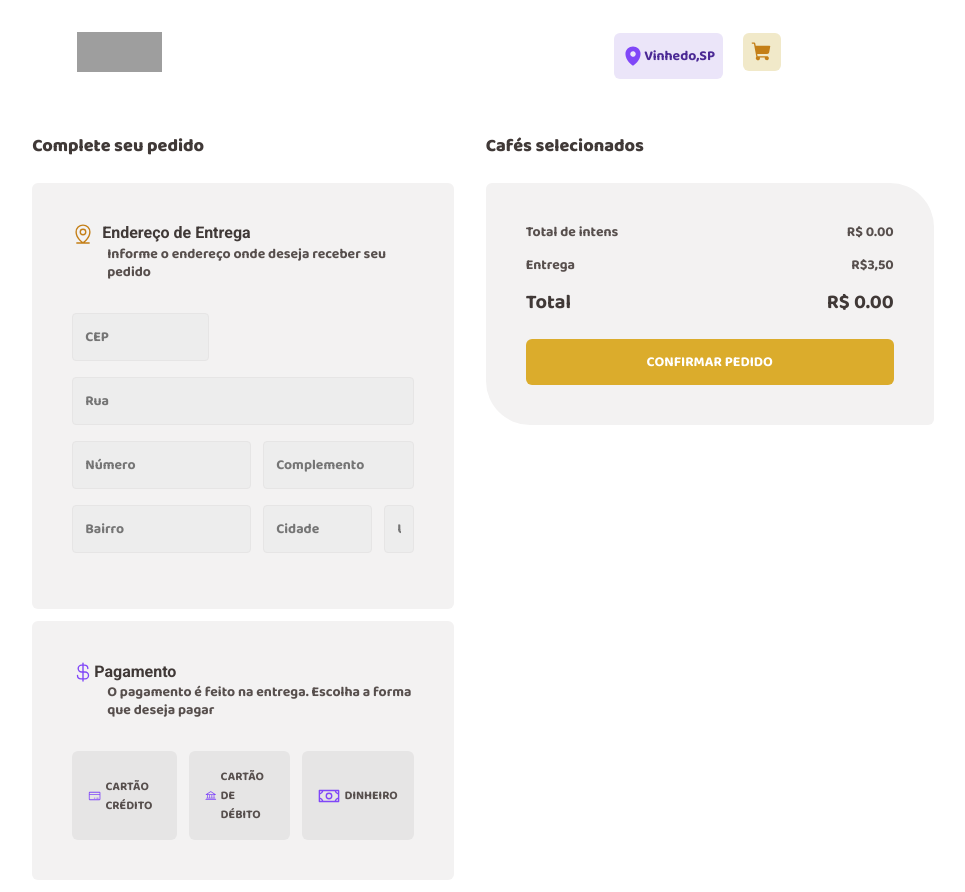
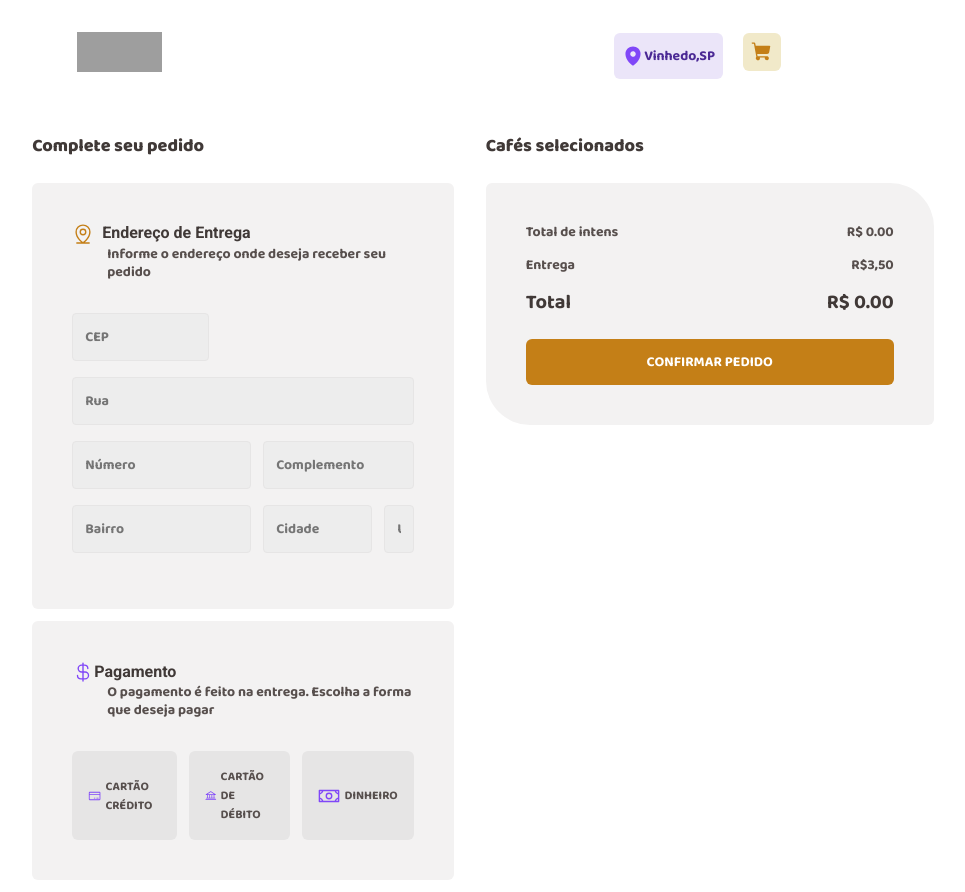
Before and after one commit to MilaPinheiro/Coffee_Delivery, a React (Vite) app: page /checkout in a window 1280 px wide. In both pictures the pointer is over the button "CONFIRMAR PEDIDO". Shown: the whole page, without its empty margins (211-1176 px from the left). Built offline with nearby package versions, Linux system fonts and the light colour scheme; grey boxes are pictures that could not be loaded.

Commit message:
update styles

```diff
--- a/src/components/CardsSelect/cardsSelect.module.css
+++ b/src/components/CardsSelect/cardsSelect.module.css
@@ -120,6 +120,10 @@
       display: flex;
   }
 
+  .cardRemove span:hover {
+    background: var(--base-hover, #D7D5D5);
+  }
+
   .trash {
       width: 20px;
       height: 20px;
@@ -182,3 +186,7 @@
     border: none;
     width: 100%;
 }
+
+.buttonOrder:hover{
+    background: var(--brand-yellow-dark, #C47F17);
+}
--- a/src/components/Coffee/index.jsx
+++ b/src/components/Coffee/index.jsx
@@ -29,7 +29,7 @@ export function Coffee({id, name, description, tags, image, price, onSelectCoffe
             <div className={styles.coffeeCardBox2}>
               <p className={styles.coffeeCardBox2P1}><span className={styles.money}>R$</span>{price}</p>
               <p className={styles.coffeeCardBox2P2}><img src={IconPurple1} />1 <img src={IconPurple2}/></p>
-              <button onClick={onSelectCoffee}>
+              <button onClick={onSelectCoffee} >
                 <img src={IconButton} />
               </button>
             </div>
```
